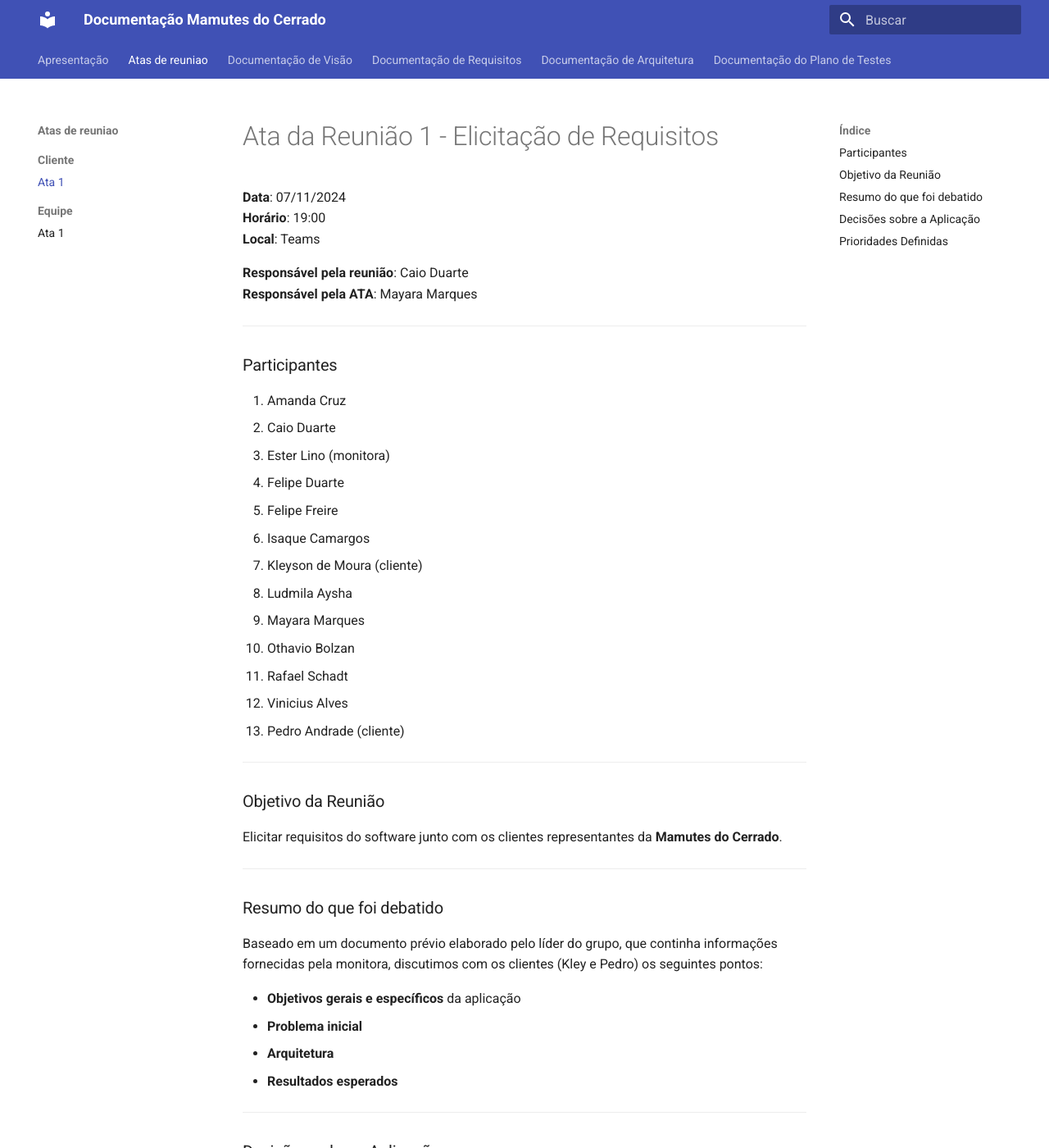
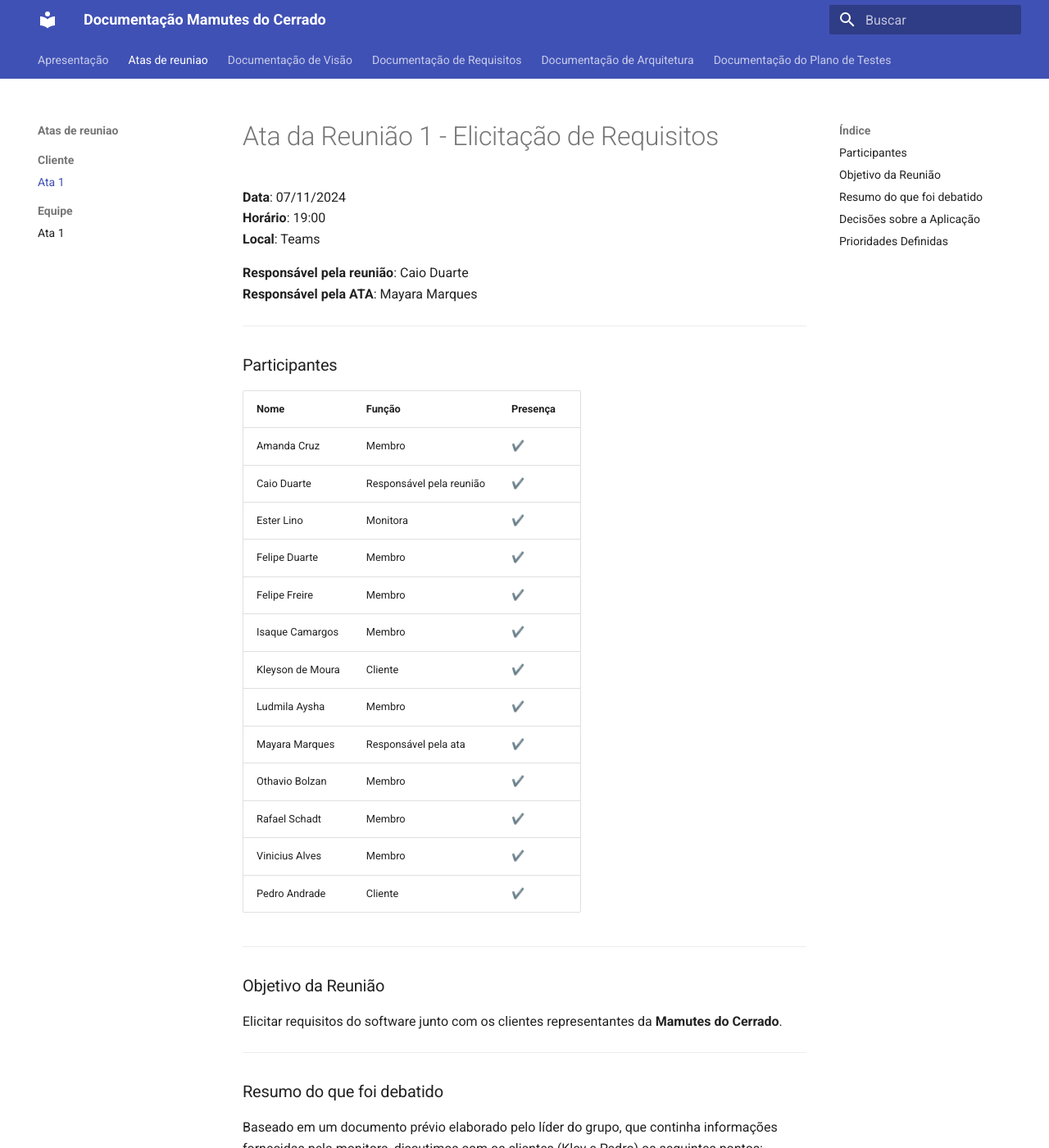
Before and after one commit to FGA0138-MDS-Ajax/2024.2-Aries, an MkDocs documentation site: the page built from docs/atas-reuniao/cliente/ata-reuniao-1.md, in a window 1280 px wide and 1400 px high. Shown: the whole window at 82% size. Built offline with MkDocs 1.6.1 and Material for MkDocs 9.7.7, drawn with Linux system fonts in a browser that asks for light colours; some of the changed text lies outside the part shown.

Commit message:
docs: Inserção tabela ata 1 cliente
- A inserção de uma tabela com os participantes da reunião 1 com o
  cliente foi realizada

```diff
--- a/docs/atas-reuniao/cliente/ata-reuniao-1.md
+++ b/docs/atas-reuniao/cliente/ata-reuniao-1.md
@@ -10,19 +10,22 @@
 ---
 
 ### Participantes
-1. Amanda Cruz
-2. Caio Duarte
-3. Ester Lino (monitora)
-4. Felipe Duarte
-5. Felipe Freire
-6. Isaque Camargos
-7. Kleyson de Moura (cliente)
-8. Ludmila Aysha
-9. Mayara Marques
-10. Othavio Bolzan
-11. Rafael Schadt
-12. Vinicius Alves
-13. Pedro Andrade (cliente)
+
+| Nome            | Função               | Presença |
+|-----------------|----------------------|----------|
+| Amanda Cruz     | Membro               | ✔️       |
+| Caio Duarte     | Responsável pela reunião | ✔️ |
+| Ester Lino      | Monitora             | ✔️       |
+| Felipe Duarte   | Membro               | ✔️       |
+| Felipe Freire   | Membro               | ✔️       |
+| Isaque Camargos | Membro               | ✔️       |
+| Kleyson de Moura| Cliente              | ✔️       |
+| Ludmila Aysha   | Membro               | ✔️       |
+| Mayara Marques  | Responsável pela ata | ✔️       |
+| Othavio Bolzan  | Membro               | ✔️       |
+| Rafael Schadt   | Membro               | ✔️       |
+| Vinicius Alves  | Membro               | ✔️       |
+| Pedro Andrade   | Cliente              | ✔️       |
 
 ---
 
```
Also changed, not shown: other parts of docs/atas-reuniao/cliente/ata-reuniao-1.md (+2 -1 lines).
